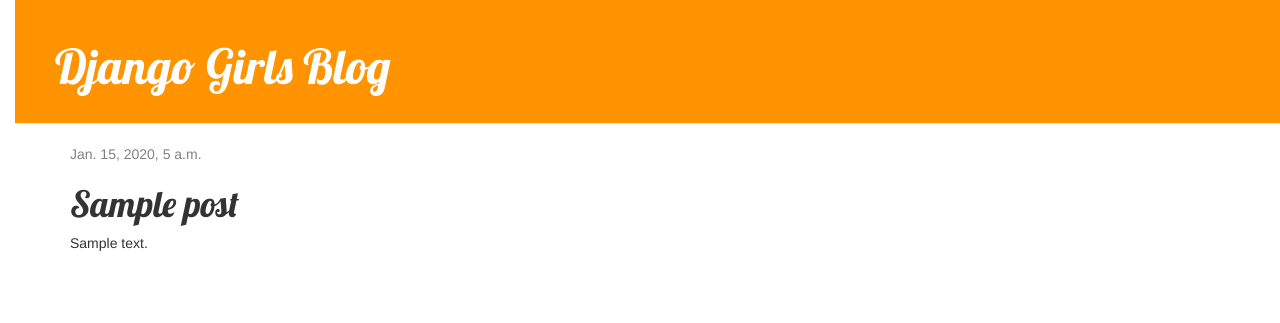
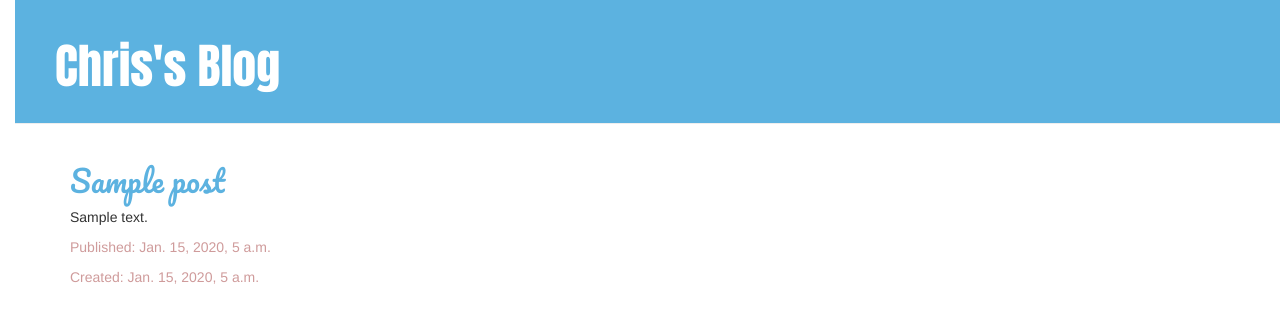
Before and after one commit to senc123/my-first-blog, a Django app: page /post/1/ in a window 1280 px wide. Shown: the top 323 px of the page. Run offline with Django 3.2, Linux system fonts and the light colour scheme; tables that the repository leaves empty hold one stand-in row (values such as "Sample post"); some libraries are stand-ins or nearby versions.

Commit message:
Altered CSS and post detail view

```diff
--- a/blog/static/css/blog.css
+++ b/blog/static/css/blog.css
@@ -1,12 +1,12 @@
 h1 a {
 	color: #FCA205;
-	font-family: 'Lobster';
+	font-family: 'Anton';
 }
 body {
 	padding-left: 15px;
 }
 .page-header {
-	background-color: #ff9400;
+	background-color: #5CB2E0;
 	margin-top: 0;
 	padding: 20px 20px 20px 40px;
 }
@@ -18,11 +18,15 @@
 .content {
 	margin-left: 40px;
 }
-h1, h2, h3, h4 {
-	font-family: 'Lobster', cursive;
+h1 {
+	font-family: 'Lobster';
+}
+h2 , h2 a, h3, h4{
+	font-family:'Pacifico';
+	color: #5CB2E0;
 }
 .date{
-	color:#828282;
+	color:#CF9B9B;
 }
 .save {
 	float: right;
--- a/blog/templates/blog/base.html
+++ b/blog/templates/blog/base.html
@@ -7,10 +7,12 @@
         <link rel="stylesheet" href="//maxcdn.bootstrapcdn.com/bootstrap/3.2.0/css/bootstrap-theme.min.css">
         <link rel="stylesheet" href="{% static 'css/blog.css' %}">
         <link href="//fonts.googleapis.com/css?family=Lobster&subset=latin,latin-ext" rel="stylesheet" type="text/css">
+        <link href="//fonts.googleapis.com/css?family=Pacifico" rel="stylesheet" type="text/css">
+        <link href="//fonts.googleapis.com/css?family=Anton" rel="stylesheet" type="text/css">
     </head>
     <body>
         <div class="page-header">
-            <h1><a href="/">Django Girls Blog</a></h1>
+            <h1><a href="/">Chris's Blog</a></h1>
         </div>
         <div class="content container">
             <div class="row">
--- a/blog/templates/blog/post_detail.html
+++ b/blog/templates/blog/post_detail.html
@@ -2,12 +2,14 @@
 
 {% block content %}
      <div class="post">
+
+         <h2>{{ post.title }}</h2>
+         <p>{{ post.text|linebreaksbr }}</p>
          {% if post.published_date %}
              <div class="date">
-                 {{ post.published_date }}
+                 <p>Published: {{ post.published_date }}
+                 <p>Created: {{ post.created_date }}
              </div>
          {% endif %}
-         <h1>{{ post.title }}</h1>
-         <p>{{ post.text|linebreaksbr }}</p>
      </div>
 {% endblock %}
--- a/blog/templates/blog/post_list.html
+++ b/blog/templates/blog/post_list.html
@@ -3,11 +3,12 @@
 {% block content %}
     {% for post in posts %}
         <div class="post">
+
+            <h2><a href="{% url 'post_detail' pk=post.pk %}">{{ post.title }}</a></h2>
+            <p>{{ post.text|linebreaksbr }}</p>
             <div class="date">
                 <p>published: {{ post.published_date }}</p>
             </div>
-            <h1><a href="{% url 'post_detail' pk=post.pk %}">{{ post.title }}</a></h1>
-            <p>{{ post.text|linebreaksbr }}</p>
         </div>
     {% endfor %}
 {% endblock %}
```
